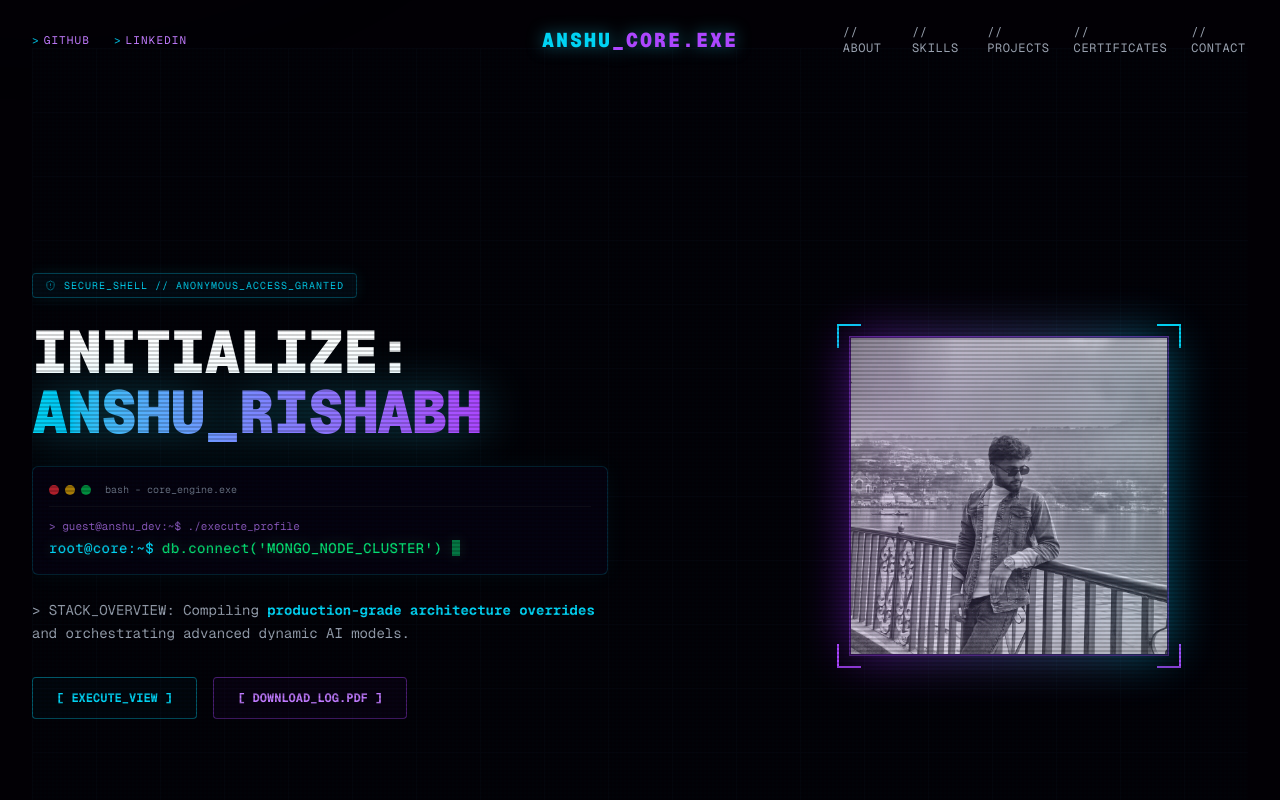
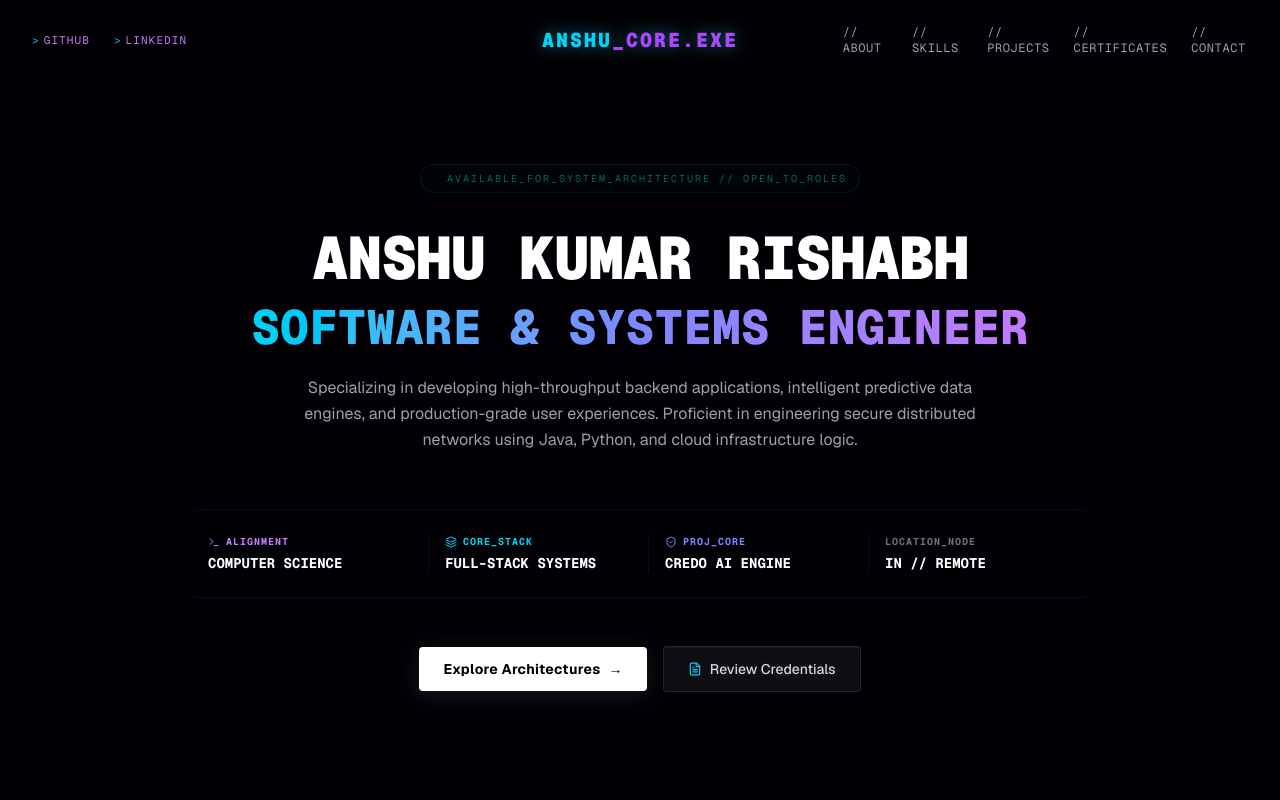
Before and after one commit to anshurishabh/anshu-portfolio, a Next.js app: page / in a window 1280 px wide. Shown: the top 800 px of the page. Built offline with nearby package versions, Linux system fonts and the light colour scheme.

Commit message:
transformed frontpage hero segment into a premium minimalist software engineer grid

```diff
--- a/components/Hero.tsx
+++ b/components/Hero.tsx
@@ -1,120 +1,79 @@
 "use client";
-import React, { useState, useEffect } from 'react';
-import { Terminal, Cpu, Activity, ShieldAlert } from 'lucide-react';
+import React from 'react';
+import { Terminal, ShieldCheck, Layers, FileText } from 'lucide-react';
 
 export default function Hero() {
-  // Ultra-clean coding modules that look way more professional than raw text
-  const words = [
-    "system.initialize('AI_ML_Pipeline')",
-    "db.connect('MONGO_NODE_CLUSTER')",
-    "gemini.optimize('CREDO_LOAN_MODEL')",
-    "kernel.execute('FULLSTACK_OVERRIDE')"
-  ];
+  return (
+    <section className="min-h-[85vh] flex flex-col justify-center items-center text-center relative pt-20 px-4 font-mono">
 
-  const [currentWordIdx, setCurrentWordIdx] = useState(0);
-  const [currentText, setCurrentText] = useState("");
-  const [isDeleting, setIsDeleting] = useState(false);
-  const [typingSpeed, setTypingSpeed] = useState(100);
-
-  useEffect(() => {
-    const handleTyping = () => {
-      const fullWord = words[currentWordIdx];
-      if (!isDeleting) {
-        setCurrentText(fullWord.substring(0, currentText.length + 1));
-        if (currentText === fullWord) {
-          setTypingSpeed(2000); // Wait on full word
-          setIsDeleting(true);
-        } else { setTypingSpeed(40); } // Fast type
-      } else {
-        setCurrentText(fullWord.substring(0, currentText.length - 1));
-        if (currentText === "") {
-          setIsDeleting(false);
-          setCurrentWordIdx((prev) => (prev + 1) % words.length);
-          setTypingSpeed(200);
-        } else { setTypingSpeed(20); } // Super fast delete
-      }
-    };
-    const timer = setTimeout(handleTyping, typingSpeed);
-    return () => clearTimeout(timer);
-  }, [currentText, isDeleting, currentWordIdx]);
-
-  return (
-    <section className="min-h-screen flex items-center justify-center pt-24 relative overflow-hidden bg-[#020005]">
-
-      {/* Scanline and Cyber Overlays */}
-      <div className="absolute inset-0 bg-[linear-gradient(rgba(18,16,16,0)_50%,rgba(0,0,0,0.3)_50%),linear-gradient(90deg,rgba(34,211,238,0.03),rgba(168,85,247,0.02))] bg-[size:100%_4px,4px_100%] pointer-events-none z-20 opacity-60" />
-
-      {/* Grid Mesh */}
-      <div className="absolute inset-0 z-0 opacity-10">
-        <div className="absolute inset-0 bg-[linear-gradient(to_right,#1e293b_1px,transparent_1px),linear-gradient(to_bottom,#1e293b_1px,transparent_1px)] bg-[size:4rem_4rem]" />
+      {/* 🟢 Premium Glassmorphic Availability Badge */}
+      <div className="inline-flex items-center gap-2 px-3 py-1.5 rounded-full border border-emerald-500/20 bg-emerald-500/5 text-emerald-400 text-[10px] tracking-[0.2em] uppercase mb-8 shadow-[0_0_15px_rgba(16,185,129,0.05)] animate-pulse">
+        <span className="w-1.5 h-1.5 rounded-full bg-emerald-400 block animate-ping" />
+        AVAILABLE_FOR_SYSTEM_ARCHITECTURE // OPEN_TO_ROLES
       </div>
 
-      <div className="grid grid-cols-1 lg:grid-cols-12 gap-12 items-center w-full relative z-10 py-12">
-        <div className="lg:col-span-7 space-y-6 text-center lg:text-left">
-
-          {/* Top Status Alert Badge */}
-          <div className="inline-flex items-center gap-2 px-3 py-1 rounded border border-cyan-500/30 bg-cyan-950/20 text-[10px] font-mono text-cyan-400 uppercase tracking-widest shadow-[0_0_15px_rgba(34,211,238,0.1)]">
-            <ShieldAlert size={11} className="text-cyan-400 animate-pulse" />
-            <span>SECURE_SHELL // ANONYMOUS_ACCESS_GRANTED</span>
-          </div>
-
-          {/* Main Glitch Glow Title */}
-          <h1 className="text-4xl sm:text-6xl font-black tracking-tight font-mono text-white leading-none">
-            INITIALIZE:<br />
-            <span className="bg-gradient-to-r from-cyan-400 via-indigo-400 to-purple-500 bg-clip-text text-transparent filter drop-shadow-[0_0_25px_rgba(34,211,238,0.4)] select-all">
-              ANSHU_RISHABH
+      {/* 🟢 High-End Tech Title (Stripe / Vercel Aesthetic) */}
+      <div className="space-y-4 max-w-4xl">
+        <h1 className="text-4xl sm:text-6xl font-black tracking-tight text-white leading-[1.1]">
+          ANSHU KUMAR RISHABH
+          <span className="block text-transparent bg-clip-text bg-gradient-to-r from-cyan-400 via-indigo-400 to-purple-400 text-3xl sm:text-5xl mt-3 font-extrabold tracking-normal">
+            SOFTWARE & SYSTEMS ENGINEER
           </span>
         </h1>
 
-          {/* New Hacker Terminal Component with Premium Monospace Fonts */}
-          <div className="bg-[#04010d] border border-cyan-500/20 rounded-md p-4 font-mono text-xs sm:text-sm text-left max-w-xl shadow-[0_0_25px_rgba(34,211,238,0.05)] relative overflow-hidden group">
-            {/* Window control dots */}
-            <div className="flex items-center gap-1.5 mb-3 border-b border-white/5 pb-2">
-              <span className="w-2.5 h-2.5 rounded-full bg-red-500/70" />
-              <span className="w-2.5 h-2.5 rounded-full bg-yellow-500/70" />
-              <span className="w-2.5 h-2.5 rounded-full bg-green-500/70" />
-              <span className="text-[10px] text-gray-500 ml-2">bash - core_engine.exe</span>
+        {/* Concise Academic/Technical Pitch (No Student Clichés) */}
+        <p className="text-gray-400 font-sans max-w-2xl mx-auto text-sm sm:text-base leading-relaxed pt-2">
+          Specializing in developing high-throughput backend applications, intelligent predictive data engines, and production-grade user experiences. Proficient in engineering secure distributed networks using Java, Python, and cloud infrastructure logic.
+        </p>
       </div>
 
-            {/* Glowing Text Row */}
+      {/* 🟢 Real-Time Static Core System Stats Grid */}
+      <div className="grid grid-cols-2 md:grid-cols-4 gap-4 w-full max-w-4xl mt-14 text-left border-y border-white/5 py-6 bg-black/20 backdrop-blur-sm px-4 rounded-md">
         <div className="space-y-1">
-              <div className="text-purple-400/70 text-[11px]">&gt; guest@anshu_dev:~$ ./execute_profile</div>
-              <div className="flex items-center flex-wrap gap-x-2 text-green-400 font-medium tracking-wide drop-shadow-[0_0_6px_rgba(74,222,128,0.3)]">
-                <span className="text-cyan-400">root@core:~$</span>
-                <span>{currentText}</span>
-                <span className="w-2 h-4 bg-green-400 inline-block animate-pulse ml-0.5" />
+          <div className="text-[10px] text-purple-400 uppercase tracking-widest font-bold flex items-center gap-1.5">
+            <Terminal size={12} /> ALIGNMENT
           </div>
+          <p className="text-white font-bold text-xs sm:text-sm">COMPUTER SCIENCE</p>
+        </div>
+        <div className="space-y-1 border-l border-white/5 pl-4">
+          <div className="text-[10px] text-cyan-400 uppercase tracking-widest font-bold flex items-center gap-1.5">
+            <Layers size={12} /> CORE_STACK
+          </div>
+          <p className="text-white font-bold text-xs sm:text-sm">FULL-STACK SYSTEMS</p>
+        </div>
+        <div className="space-y-1 border-l border-white/5 pl-4">
+          <div className="text-[10px] text-indigo-400 uppercase tracking-widest font-bold flex items-center gap-1.5">
+            <ShieldCheck size={12} /> PROJ_CORE
+          </div>
+          <p className="text-white font-bold text-xs sm:text-sm">CREDO AI ENGINE</p>
+        </div>
+        <div className="space-y-1 border-l border-white/5 pl-4">
+          <div className="text-[10px] text-gray-500 uppercase tracking-widest font-bold">
+            LOCATION_NODE
+          </div>
+          <p className="text-white font-bold text-xs sm:text-sm">IN // REMOTE</p>
         </div>
       </div>
 
-          <p className="text-gray-400 max-w-xl text-xs sm:text-sm font-mono leading-relaxed mx-auto lg:mx-0">
-            &gt; STACK_OVERVIEW: Compiling <span className="text-cyan-400 font-bold">production-grade architecture overrides</span> and orchestrating advanced dynamic AI models.
-          </p>
+      {/* 🟢 Premium High-Intent CTA Actions */}
+      <div className="flex flex-col sm:flex-row gap-4 items-center justify-center mt-12 w-full max-w-md">
+        <a
+          href="#projects"
+          className="w-full sm:w-auto px-6 py-3 rounded bg-white text-black font-sans font-bold text-sm tracking-wide hover:bg-gray-200 transition-all text-center flex items-center justify-center gap-2 group shadow-[0_4px_20px_rgba(255,255,255,0.1)]"
+        >
+          Explore Architectures
+          <span className="group-hover:translate-x-1 transition-transform">→</span>
+        </a>
 
-          <div className="flex flex-col sm:flex-row items-center justify-center lg:justify-start gap-4 pt-2 font-mono">
-            <a href="#projects" className="w-full sm:w-auto px-6 py-3 rounded border border-cyan-400/40 bg-cyan-950/10 text-cyan-400 font-bold text-xs hover:bg-cyan-400 hover:text-black hover:shadow-[0_0_20px_rgba(34,211,238,0.4)] transition-all duration-300 flex items-center justify-center gap-2">
-              [ EXECUTE_VIEW ]
-            </a>
-            <a href="/Anshu_resume.pdf" download className="w-full sm:w-auto px-6 py-3 rounded border border-purple-500/40 bg-purple-950/10 text-purple-400 font-bold text-xs transition-all flex items-center justify-center gap-2 hover:bg-purple-500 hover:text-black hover:shadow-[0_0_20px_rgba(168,85,247,0.4)]">
-              [ DOWNLOAD_LOG.PDF ]
+        <a
+          href="#contact"
+          className="w-full sm:w-auto px-6 py-3 rounded border border-white/10 bg-white/5 font-sans font-medium text-sm text-gray-300 hover:text-white hover:border-white/30 transition-all text-center flex items-center justify-center gap-2 shadow-[inset_0_1px_0_rgba(255,255,255,0.05)]"
+        >
+          <FileText size={14} className="text-cyan-400" />
+          Review Credentials
         </a>
       </div>
-        </div>
 
-        {/* Right Side Frame */}
-        <div className="lg:col-span-5 flex justify-center items-center relative py-6">
-          <div className="relative w-72 h-72 sm:w-80 sm:h-80 rounded group">
-            <div className="absolute -top-3 -left-3 w-6 h-6 border-t-2 border-l-2 border-cyan-400 group-hover:scale-105 transition-transform duration-300" />
-            <div className="absolute -top-3 -right-3 w-6 h-6 border-t-2 border-r-2 border-cyan-400 group-hover:scale-105 transition-transform duration-300" />
-            <div className="absolute -bottom-3 -left-3 w-6 h-6 border-b-2 border-l-2 border-purple-500 group-hover:scale-105 transition-transform duration-300" />
-            <div className="absolute -bottom-3 -right-3 w-6 h-6 border-b-2 border-r-2 border-purple-500 group-hover:scale-105 transition-transform duration-300" />
-            <div className="absolute inset-0 bg-gradient-to-r from-purple-600 to-cyan-500 opacity-10 blur-xl group-hover:opacity-30 transition duration-500 animate-pulse" />
-            <div className="relative w-full h-full p-[1px] bg-purple-500/20 border border-purple-500/30 overflow-hidden flex items-center justify-center">
-              <img src="/profile.jpg" alt="Anshu" className="w-full h-full object-cover grayscale opacity-80 group-hover:grayscale-0 group-hover:opacity-100 transition-all duration-700" />
-            </div>
-          </div>
-        </div>
-      </div>
     </section>
   );
 }
```
Lines whose indentation alone changed are shown as unchanged.
